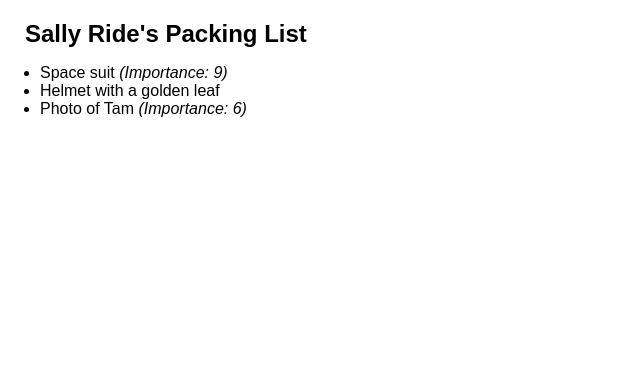
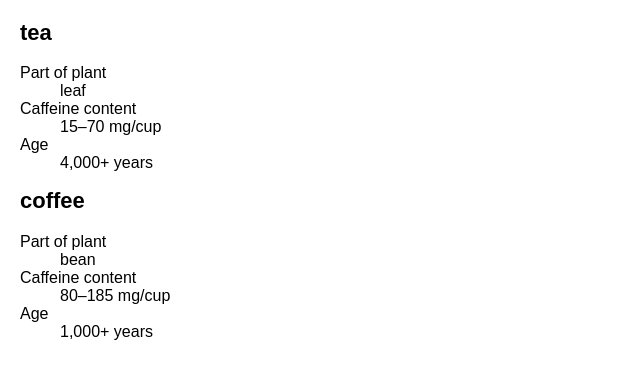
Before and after one commit to rasyidcode/react-examples, a React (Vite) app in the folder first-component/: page / in a window 1280 px wide. Shown: the top 378 px of the page, without its empty margins (0-640 px from the left). Built offline with nearby package versions, Linux system fonts and the light colour scheme.

Commit message:
done challenge #3

```diff
--- /dev/null
+++ b/first-component/src/components/DrinkList.jsx
@@ -0,0 +1,36 @@
+/* eslint-disable react/prop-types */
+function Details({ plant, content, age }) {
+  return (
+    <dl>
+      <dt>Part of plant</dt>
+      <dd>{plant}</dd>
+      <dt>Caffeine content</dt>
+      <dd>{content}</dd>
+      <dt>Age</dt>
+      <dd>{age}</dd>
+    </dl>
+  );
+}
+
+function Drink({ name }) {
+  let details = <Details plant="bean" content="80–185 mg/cup" age="1,000+ years" />;
+  if (name == "tea") {
+    details = <Details plant="leaf" content="15–70 mg/cup" age="4,000+ years" />;
+  }
+
+  return (
+    <section>
+      <h1>{name}</h1>
+      {details}
+    </section>
+  );
+}
+
+export default function DrinkList() {
+  return (
+    <div>
+      <Drink name="tea" />
+      <Drink name="coffee" />
+    </div>
+  );
+}
--- a/first-component/src/index.css
+++ b/first-component/src/index.css
@@ -140,7 +140,7 @@ li {
   border-radius: 50%;
 } */
 
-.card {
+/* .card {
   width: fit-content;
   margin: 20px;
   padding: 20px;
@@ -159,4 +159,4 @@ h1 {
   margin: 5px;
   padding: 0;
   font-size: 24px;
-}
+} */
--- a/first-component/src/main.jsx
+++ b/first-component/src/main.jsx
@@ -1,6 +1,6 @@
 import { StrictMode } from "react";
 import { createRoot } from "react-dom/client";
-import App from "./components/PackingList5";
+import App from "./components/DrinkList";
 import "./index.css";
 
 createRoot(document.getElementById("root")).render(
```
